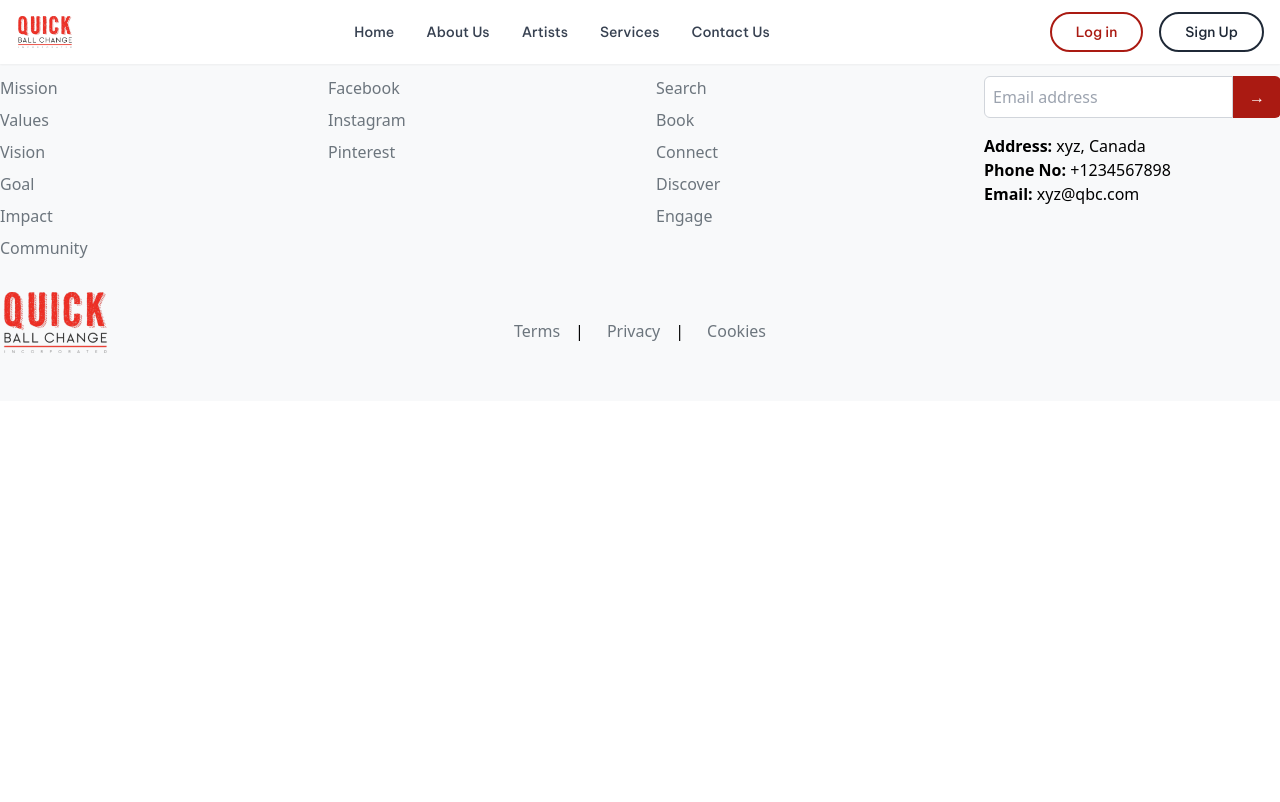
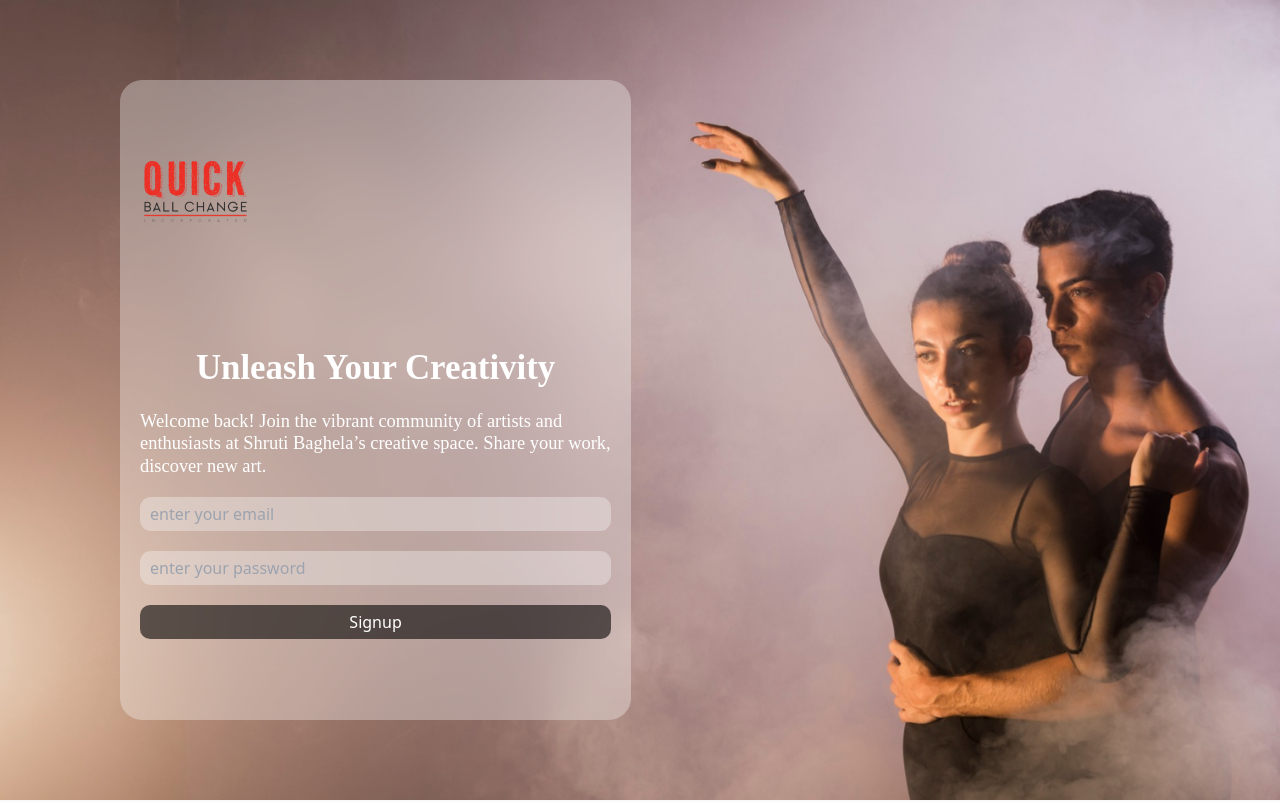
Before and after one commit to amitgiri72/qbc-react, a React (Create React App) app: page /login in a window 1280 px wide. Shown: the top 802 px of the page. Built offline with nearby package versions, Linux system fonts and the light colour scheme.

Commit message:
login & register done

```diff
--- a/src/App.js
+++ b/src/App.js
@@ -19,6 +19,8 @@ import Navbar2 from './componnents/Navbar/Navbar2/Navbar2';
 import Navbar from './componnents/Navbar/Navbar1/Navbar';
 import Footer from './componnents/Footer/Footer';
 import Contact from './pages/contact/Contact';
+import Login from './pages/Login/Login';
+import Register from './pages/Login/Register';
 
 
 
@@ -47,9 +49,12 @@ function App() {
 
   return (
     <>
-      {showNavbar2 ? <Navbar2 /> : <Navbar />}
+
+      {/* {showNavbar2 ? <Navbar2 /> : <Navbar />} */}
    <Routes>
     <Route path="/" element={<Home/>}/>
+    <Route path="/login" element={<Login/>}/>
+    <Route path="/register" element={<Register/>}/>
     <Route path="/services" element={<Services/>}/>
     <Route path="/about" element={<About/>}/>
     <Route path="/artist" element={<Artist/>}/>
--- /dev/null
+++ b/src/pages/Login/Login.css
@@ -0,0 +1,127 @@
+.login-main {
+  width: 100%;
+  height: 100vh;
+
+  display: flex;
+  justify-content: start;
+  align-items: center;
+
+  /* background-color: brown; */
+  background-image: url("../../../public/images/login.png");
+  /* background-attachment:fixed; */
+  background-repeat: no-repeat;
+  background-size: cover;
+}
+
+.login-main .login {
+  width: 511.1px;
+  height: 80vh;
+  top: 84px;
+  left: 88.2px;
+  gap: 0px;
+  border-radius: 22px;
+  opacity: 0px;
+  background: #ffffff52;
+  backdrop-filter: blur(22.426294326782227px);
+  margin-left: 120px;
+  padding: 20px;
+  display: flex;
+  flex-direction: column;
+  justify-content: space-around;
+}
+
+.login-content {
+  display: flex;
+  flex-direction: column;
+  justify-content: center;
+  align-items: center;
+  gap: 20px;
+}
+
+.login-content h2 {
+  font-family: Poppins;
+  font-size: 34.85px;
+  font-weight: 600;
+  line-height: 1.3;
+  text-align: left;
+  text-underline-position: from-font;
+  text-decoration-skip-ink: none;
+  text-shadow: 0px 4px 4px 0px #00000040;
+  color: #fff;
+}
+
+.login-content p {
+  font-family: Poppins;
+  font-size: 18.43px;
+  font-weight: 400;
+  line-height: 1.2;
+  text-align: left;
+  text-underline-position: from-font;
+  text-decoration-skip-ink: none;
+  color: #fff;
+  text-shadow: 0px 4px 4px 0px #00000040;
+}
+
+.login-content input {
+  width: 100%;
+  background: #faf9f959;
+  border-radius: 11px;
+  padding: 5px 10px;
+}
+.login-content select {
+  width: 100%;
+  background: #faf9f959;
+  border-radius: 11px;
+  padding: 5px 10px;
+}
+.login-content option {
+  width: 100%;
+  background: #faf9f959;
+  border-radius: 11px;
+  padding: 5px 10px;
+}
+
+.login-content button {
+  width: 100%;
+  background: #00000094;
+  border-radius: 10px;
+  padding: 5px 10px;
+  text-align: center;
+  color: #fff;
+}
+.login-content button:hover {
+  background-color: #aa1a12;
+}
+
+@media only screen and (max-width: 764px) {
+    .login-main{
+        justify-content: center;
+    }
+    .login-main .login {
+    margin: auto 20px;
+    /* margin-left: auto; */
+  }
+}
+
+@media only screen and (max-width: 400px) {
+
+    .login-content{
+        gap: 10px;
+    }
+.login-content h2 {
+
+    font-size: 24.85px;
+    font-weight: 600;
+    line-height: 1.3;
+
+  }
+
+  .login-content p {
+
+    font-size: 14.43px;
+    font-weight: 400;
+    line-height: 1.2;
+
+  }
+
+}
--- /dev/null
+++ b/src/pages/Login/Login.js
@@ -0,0 +1,30 @@
+import React from 'react'
+import "./Login.css"
+const Login = () => {
+    return (
+        <div className='login-main'>
+            <div className="login">
+
+
+                <div className="login-logo">
+                    <img src="images/logo.png" alt="logo"/>
+                </div>
+
+                <div className="login-content">
+                    <h2>Unleash Your Creativity</h2>
+
+                    <p>Welcome back! Join the vibrant community of artists and enthusiasts at Shruti Baghela’s creative space. Share your work, discover new art.</p>
+                    <input type="text" placeholder='enter your email' />
+
+
+                    <input type='password' placeholder='enter your password' />
+
+                    <button>Signup</button>
+                </div>
+            </div>
+
+        </div>
+    )
+}
+
+export default Login
--- /dev/null
+++ b/src/pages/Login/Register.js
@@ -0,0 +1,34 @@
+import React from 'react'
+import "./Login.css"
+const Register = () => {
+    return (
+        <div className='login-main'>
+            <div className="login">
+
+
+                <div className="login-logo">
+                    <img src="images/logo.png" alt="logo"/>
+                </div>
+
+                <div className="login-content">
+                    <h2>Unleash Your Creativity</h2>
+
+                    <p>Welcome back! Join the vibrant community of artists and enthusiasts at Shruti Baghela’s creative space. Share your work, discover new art.</p>
+                    <input type="text" placeholder='enter your email' />
+                    <select name="" id="">
+                        <option value="">Select your role</option>
+                        <option value="artist">You are a Artist</option>
+                        <option value="client">Looking for Artist</option>
+                    </select>
+
+                    <input type='password' placeholder='enter your password' />
+
+                    <button>Signup</button>
+                </div>
+            </div>
+
+        </div>
+    )
+}
+
+export default Register;
```
Also changed, not shown: public/images/login.png (added).
